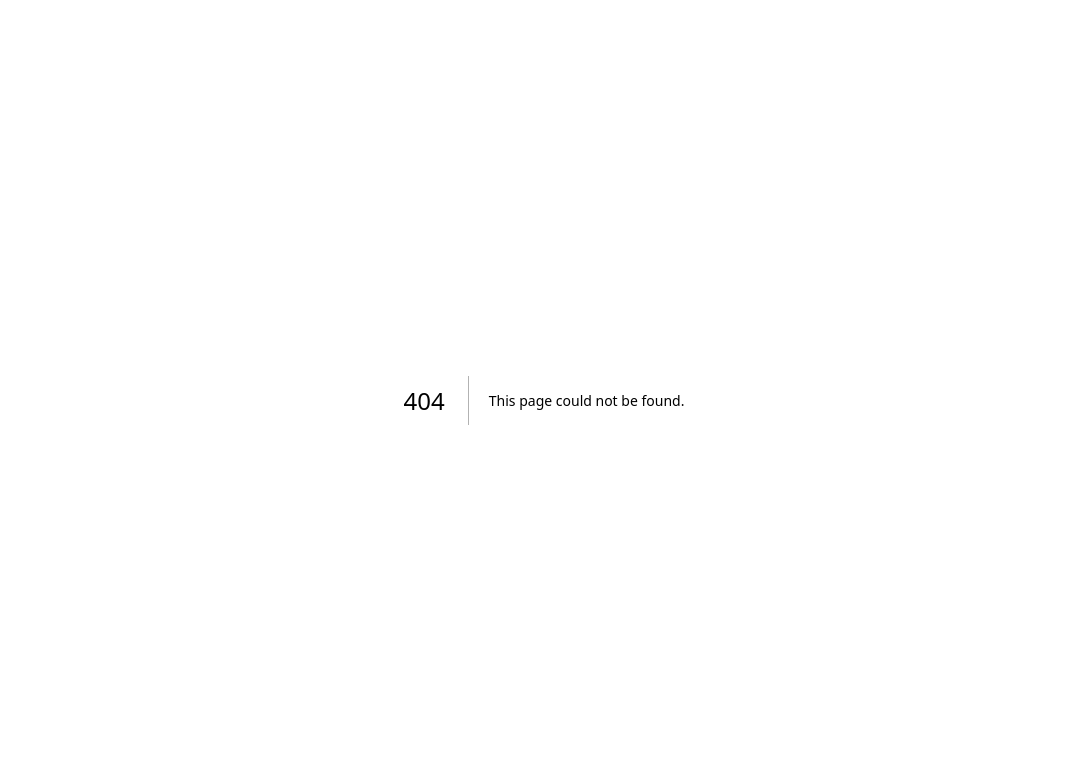
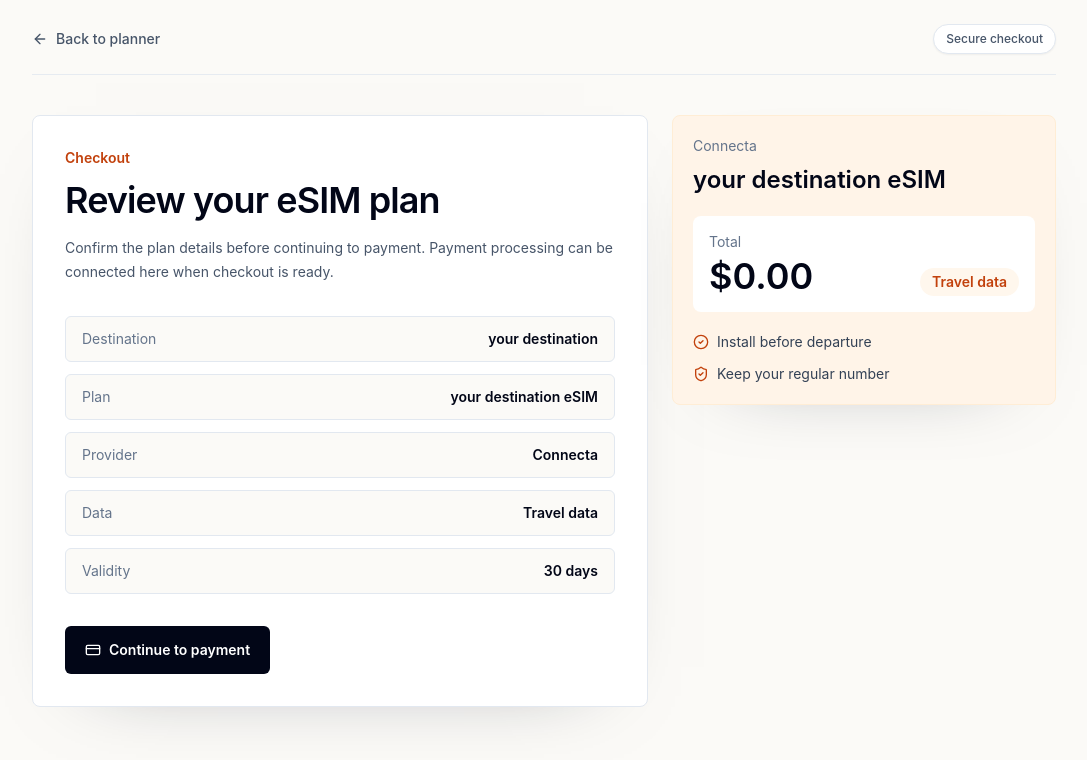
Before and after one commit to trinayanswarup/Connecta, a Next.js app in the folder frontend/: page /checkout in a window 1280 px wide. Before the commit this address had no page. Shown: the top 760 px of the page, without its empty margins (96-1183 px from the left). Built offline with nearby package versions, Linux system fonts and the light colour scheme.

Commit message:
Add checkout plan selection links

```diff
--- /dev/null
+++ b/frontend/app/checkout/page.tsx
@@ -0,0 +1,103 @@
+import Link from "next/link";
+import { ArrowLeft, CheckCircle2, CreditCard, ShieldCheck } from "lucide-react";
+
+type CheckoutPageProps = {
+  searchParams?: Promise<{
+    data?: string;
+    destination?: string;
+    plan?: string;
+    price?: string;
+    provider?: string;
+    validity?: string;
+  }>;
+};
+
+export default async function CheckoutPage({ searchParams }: CheckoutPageProps) {
+  const params = await searchParams;
+  const destination = cleanParam(params?.destination, "your destination");
+  const plan = cleanParam(params?.plan, `${destination} eSIM`);
+  const data = cleanParam(params?.data, "Travel data");
+  const validity = cleanParam(params?.validity, "30 days");
+  const provider = cleanParam(params?.provider, "Connecta");
+  const price = cleanPrice(params?.price);
+
+  return (
+    <main className="min-h-screen bg-[#fbfaf7] px-5 py-6 text-slate-950 sm:px-8">
+      <div className="mx-auto max-w-5xl">
+        <nav className="mb-10 flex items-center justify-between border-b border-slate-200/80 pb-5">
+          <Link className="inline-flex items-center gap-2 text-sm font-medium text-slate-600 transition hover:text-slate-950" href="/trip/new">
+            <ArrowLeft className="h-4 w-4" />
+            Back to planner
+          </Link>
+          <span className="rounded-full border border-slate-200 bg-white px-3 py-1.5 text-xs font-medium text-slate-600 shadow-sm">
+            Secure checkout
+          </span>
+        </nav>
+
+        <section className="grid gap-6 lg:grid-cols-[1fr_24rem] lg:items-start">
+          <div className="rounded-lg border border-slate-200 bg-white p-6 shadow-[0_24px_80px_-64px_rgba(15,23,42,0.5)] sm:p-8">
+            <p className="text-sm font-semibold text-orange-700">Checkout</p>
+            <h1 className="mt-3 text-4xl font-semibold tracking-tight text-slate-950">Review your eSIM plan</h1>
+            <p className="mt-4 max-w-2xl text-sm leading-6 text-slate-600">
+              Confirm the plan details before continuing to payment. Payment processing can be connected here when checkout is ready.
+            </p>
+
+            <div className="mt-8 grid gap-3">
+              <CheckoutRow label="Destination" value={destination} />
+              <CheckoutRow label="Plan" value={plan} />
+              <CheckoutRow label="Provider" value={provider} />
+              <CheckoutRow label="Data" value={data} />
+              <CheckoutRow label="Validity" value={validity} />
+            </div>
+
+            <button className="mt-8 inline-flex h-12 w-full items-center justify-center gap-2 rounded-md bg-slate-950 px-5 text-sm font-semibold text-white transition hover:-translate-y-0.5 hover:bg-slate-800 sm:w-auto">
+              <CreditCard className="h-4 w-4" />
+              Continue to payment
+            </button>
+          </div>
+
+          <aside className="rounded-lg border border-orange-100 bg-[#fff4e8] p-5 text-slate-950 shadow-[0_24px_80px_-64px_rgba(15,23,42,0.5)]">
+            <div className="text-sm text-slate-500">{provider}</div>
+            <h2 className="mt-2 text-2xl font-semibold">{plan}</h2>
+            <div className="mt-5 flex items-end justify-between gap-4 rounded-lg bg-white p-4">
+              <div>
+                <div className="text-sm text-slate-500">Total</div>
+                <div className="mt-1 text-4xl font-semibold">${price}</div>
+              </div>
+              <span className="rounded-full bg-orange-50 px-3 py-1 text-sm font-semibold text-orange-700">{data}</span>
+            </div>
+            <div className="mt-5 grid gap-3 text-sm text-slate-700">
+              <span className="flex items-center gap-2">
+                <CheckCircle2 className="h-4 w-4 text-orange-700" />
+                Install before departure
+              </span>
+              <span className="flex items-center gap-2">
+                <ShieldCheck className="h-4 w-4 text-orange-700" />
+                Keep your regular number
+              </span>
+            </div>
+          </aside>
+        </section>
+      </div>
+    </main>
+  );
+}
+
+function CheckoutRow({ label, value }: { label: string; value: string }) {
+  return (
+    <div className="flex items-center justify-between gap-4 rounded-md border border-slate-200 bg-[#fbfaf7] px-4 py-3">
+      <span className="text-sm text-slate-500">{label}</span>
+      <span className="text-right text-sm font-semibold text-slate-950">{value}</span>
+    </div>
+  );
+}
+
+function cleanParam(value: string | undefined, fallback: string) {
+  return typeof value === "string" && value.trim() ? value.trim() : fallback;
+}
+
+function cleanPrice(value: string | undefined) {
+  const parsed = Number(value);
+
+  return Number.isFinite(parsed) ? parsed.toFixed(2) : "0.00";
+}
--- a/frontend/components/PlanComparison.tsx
+++ b/frontend/components/PlanComparison.tsx
@@ -1,11 +1,14 @@
+import Link from "next/link";
+
 import type { PlanOption } from "@/lib/graphql";
 
 type PlanComparisonProps = {
   selected: PlanOption;
   alternatives: PlanOption[];
+  checkoutHref?: string;
 };
 
-export function PlanComparison({ selected, alternatives }: PlanComparisonProps) {
+export function PlanComparison({ selected, alternatives, checkoutHref }: PlanComparisonProps) {
   const option = bestAlternativeForUsage(selected, alternatives);
 
   return (
@@ -33,6 +36,14 @@ export function PlanComparison({ selected, alternatives }: PlanComparisonProps)
               <PlanMetric label="Price" value={`$${option.priceUsd.toFixed(2)}`} />
               <PlanMetric label="Valid" value={`${option.validityDays}d`} />
             </div>
+            {checkoutHref ? (
+              <Link
+                className="inline-flex h-9 items-center justify-center rounded-md border border-slate-200 bg-white px-3 text-sm font-semibold text-slate-800 transition hover:border-orange-200 hover:bg-orange-50 md:self-end"
+                href={checkoutHref}
+              >
+                Choose
+              </Link>
+            ) : null}
           </div>
         </article>
       </div>
@@ -40,7 +51,7 @@ export function PlanComparison({ selected, alternatives }: PlanComparisonProps)
   );
 }
 
-function bestAlternativeForUsage(selected: PlanOption, alternatives: PlanOption[]) {
+export function bestAlternativeForUsage(selected: PlanOption, alternatives: PlanOption[]) {
   const usableAlternatives = alternatives.filter((plan) => plan.id !== selected.id);
 
   if (usableAlternatives.length === 0) {
--- a/frontend/components/PlannerExperience.tsx
+++ b/frontend/components/PlannerExperience.tsx
@@ -1,17 +1,19 @@
 "use client";
 
 import { useEffect, useMemo, useRef, useState } from "react";
+import { useRouter } from "next/navigation";
 import { ArrowRight } from "lucide-react";
 
 import { AgentStepsTrace } from "@/components/AgentStepsTrace";
 import { ConnectivityGuide } from "@/components/ConnectivityGuide";
 import { CountryPlanSelector } from "@/components/CountryPlanSelector";
-import { PlanComparison } from "@/components/PlanComparison";
+import { bestAlternativeForUsage, PlanComparison } from "@/components/PlanComparison";
 import { RecommendationCard } from "@/components/RecommendationCard";
 import { TripForm } from "@/components/TripForm";
 import { UsageBreakdown } from "@/components/UsageBreakdown";
 import { destinationOptions, plansForDestination, type DestinationKind, type MarketingPlan } from "@/lib/destination-catalog";
-import type { AgentStep, ConnectivityGuideResult, PlanOption, TripAnalysis, UsageBreakdownResult } from "@/lib/graphql";
+import { checkoutHrefForPlan } from "@/lib/checkout";
+import type { PlanOption, TripAnalysis } from "@/lib/graphql";
 
 type PlannerExperienceProps = {
   initialDestination?: string;
@@ -30,6 +32,7 @@ export function PlannerExperience({
   initialStartDate = "2026-06-10",
   initialEndDate = "2026-06-17"
 }: PlannerExperienceProps) {
+  const router = useRouter();
   const [tripDetails, setTripDetails] = useState<TripDetails>({
     destination: initialDestination,
     startDate: initialStartDate,
@@ -68,10 +71,12 @@ export function PlannerExperience({
   }
 
   function handleManualContinue(plan: MarketingPlan) {
-    setAnalysis(createManualAnalysis(plan, plans, selectedDestination.name, selectedDestination.kind));
+    const manualPlan = toPlanOption(plan, selectedDestination.name, selectedDestination.kind);
     setBestChoiceData(plan.data);
-    setResultsMode(true);
+    router.push(checkoutHrefForPlan(manualPlan, selectedDestination.name));
   }
+
+  const otherOption = analysis ? bestAlternativeForUsage(analysis.selectedPlan, analysis.alternatives) : null;
 
   return (
     <div
@@ -115,12 +120,21 @@ export function PlannerExperience({
             showResults={false}
           />
 
-          {resultsMode && analysis ? <RecommendationCard analysis={analysis} /> : null}
+          {resultsMode && analysis ? (
+            <RecommendationCard
+              analysis={analysis}
+              checkoutHref={checkoutHrefForPlan(analysis.selectedPlan, selectedDestination.name)}
+            />
+          ) : null}
         </div>
 
         {resultsMode && analysis ? (
           <div className="mt-5 grid gap-5 transition-all duration-700 ease-out">
-            <PlanComparison selected={analysis.selectedPlan} alternatives={analysis.alternatives} />
+            <PlanComparison
+              alternatives={analysis.alternatives}
+              checkoutHref={otherOption ? checkoutHrefForPlan(otherOption, selectedDestination.name) : undefined}
+              selected={analysis.selectedPlan}
+            />
             <UsageBreakdown breakdown={analysis.usageBreakdown} />
             {analysis.connectivityGuide ? <ConnectivityGuide guide={analysis.connectivityGuide} /> : null}
             <AgentStepsTrace steps={analysis.agentSteps} />
@@ -162,29 +176,6 @@ const plannerBenefits = [
   }
 ];
 
-function createManualAnalysis(plan: MarketingPlan, plans: MarketingPlan[], destination: string, kind: DestinationKind): TripAnalysis {
-  const selectedPlan = toPlanOption(plan, destination, kind);
-  const alternatives = plans
-    .map((candidate) => toPlanOption(candidate, destination, kind))
-    .filter((candidate) => candidate.id !== selectedPlan.id)
-    .sort((first, second) => Math.abs(first.dataGb - selectedPlan.dataGb) - Math.abs(second.dataGb - selectedPlan.dataGb))
-    .slice(0, 3);
-
-  return {
-    tripId: "manual-selection",
-    agentRunId: "manual-selection",
-    estimatedGb: Math.min(selectedPlan.dataGb, 12),
-    recommendedGb: selectedPlan.dataGb,
-    confidence: 1,
-    usageBreakdown: defaultBreakdown(selectedPlan.dataGb),
-    selectedPlan,
-    recommendation: `${selectedPlan.name} is selected for this trip, with ${selectedPlan.dataGb} GB available for ${destination}.`,
-    alternatives,
-    connectivityGuide: defaultConnectivityGuide,
-    agentSteps: manualSteps
-  };
-}
-
 function toPlanOption(plan: MarketingPlan, destination: string, kind: DestinationKind): PlanOption {
   const dataGb = parseDataGb(plan.data) ?? 50;
 
@@ -210,36 +201,6 @@ function providerForDestination(kind: DestinationKind) {
   return "Connecta Local";
 }
 
-function defaultBreakdown(dataGb: number): UsageBreakdownResult {
-  return {
-    maps: round1(dataGb * 0.18),
-    streaming: round1(dataGb * 0.28),
-    socialMedia: round1(dataGb * 0.22),
-    videoCalls: round1(dataGb * 0.14),
-    hotspot: round1(dataGb * 0.08),
-    work: round1(dataGb * 0.1)
-  };
-}
-
-const defaultConnectivityGuide: ConnectivityGuideResult = {
-  beforeDeparture: ["Install the eSIM app before leaving and keep your primary SIM active for account verification."],
-  airportSetup: ["Turn on the travel data plan after landing and run a quick connectivity check."],
-  offlineStrategy: ["Save maps, hotel details, and tickets offline before departure."],
-  backupInternet: ["Keep airport Wi-Fi and hotel Wi-Fi as fallback options."],
-  emergencyAccess: ["Keep roaming disabled until needed, then enable it only for emergency access."]
-};
-
-const manualSteps: AgentStep[] = [
-  {
-    name: "Plan optimization",
-    status: "COMPLETED",
-    durationMs: 1,
-    inputSummary: "Manual plan selection",
-    outputSummary: "Selected plan shown with nearby alternatives",
-    retries: 0
-  }
-];
-
 function parseDataGb(value: string) {
   const match = value.match(/^(\d+(?:\.\d+)?)\s*GB$/i);
 
@@ -257,7 +218,3 @@ function parseUsd(value: string) {
 
   return Number.isFinite(parsed) ? parsed : 0;
 }
-
-function round1(value: number) {
-  return Math.round(value * 10) / 10;
-}
--- a/frontend/components/RecommendationCard.tsx
+++ b/frontend/components/RecommendationCard.tsx
@@ -1,13 +1,15 @@
 import type { ReactNode } from "react";
+import Link from "next/link";
 import { CalendarDays, CheckCircle2, CircleDollarSign, SignalHigh } from "lucide-react";
 
 import type { TripAnalysis } from "@/lib/graphql";
 
 type RecommendationCardProps = {
   analysis: TripAnalysis;
+  checkoutHref?: string;
 };
 
-export function RecommendationCard({ analysis }: RecommendationCardProps) {
+export function RecommendationCard({ analysis, checkoutHref }: RecommendationCardProps) {
   return (
     <section className="overflow-hidden rounded-lg border border-slate-200 bg-white shadow-[0_28px_90px_-68px_rgba(15,23,42,0.55)]">
       <div className="grid gap-6 p-6 sm:p-8 lg:grid-cols-[1fr_0.62fr] lg:items-center">
@@ -18,6 +20,14 @@ export function RecommendationCard({ analysis }: RecommendationCardProps) {
           </div>
           <h2 className="mt-5 text-4xl font-semibold leading-tight text-slate-950">{analysis.selectedPlan.name}</h2>
           <p className="mt-3 max-w-2xl text-sm leading-7 text-slate-600">{analysis.recommendation}</p>
+          {checkoutHref ? (
+            <Link
+              className="mt-6 inline-flex h-11 items-center justify-center rounded-md bg-slate-950 px-4 text-sm font-semibold text-white transition hover:-translate-y-0.5 hover:bg-slate-800"
+              href={checkoutHref}
+            >
+              Choose this plan
+            </Link>
+          ) : null}
         </div>
 
         <div className="rounded-lg border border-orange-100 bg-[#fff4e8] p-5 text-slate-950">
--- a/frontend/components/TripForm.tsx
+++ b/frontend/components/TripForm.tsx
@@ -6,7 +6,7 @@ import { AlertCircle, ArrowRight, CalendarDays, Loader2, MapPin, SignalHigh } fr
 
 import { AgentStepsTrace } from "@/components/AgentStepsTrace";
 import { ConnectivityGuide } from "@/components/ConnectivityGuide";
-import { PlanComparison } from "@/components/PlanComparison";
+import { bestAlternativeForUsage, PlanComparison } from "@/components/PlanComparison";
 import { RecommendationCard } from "@/components/RecommendationCard";
 import { UsageBreakdown } from "@/components/UsageBreakdown";
 import {
@@ -18,6 +18,7 @@ import {
   type UsageLevel
 } from "@/lib/graphql";
 import { destinationOptions, plansForDestination, type DestinationKind, type MarketingPlan } from "@/lib/destination-catalog";
+import { checkoutHrefForPlan } from "@/lib/checkout";
 import { validateTripInput } from "@/lib/validations";
 
 const usageLabels: Array<[keyof UsageInput, string]> = [
@@ -253,8 +254,15 @@ export function TripForm({
 
       {showResults && analysis ? (
         <div className="grid gap-5 scroll-mt-6" ref={resultsRef}>
-          <RecommendationCard analysis={analysis} />
-          <PlanComparison selected={analysis.selectedPlan} alternatives={analysis.alternatives} />
+          <RecommendationCard
+            analysis={analysis}
+            checkoutHref={checkoutHrefForPlan(analysis.selectedPlan, destination)}
+          />
+          <PlanComparison
+            alternatives={analysis.alternatives}
+            checkoutHref={checkoutHrefForPlan(bestAlternativeForUsage(analysis.selectedPlan, analysis.alternatives), destination)}
+            selected={analysis.selectedPlan}
+          />
           <UsageBreakdown breakdown={analysis.usageBreakdown} />
           {analysis.connectivityGuide ? <ConnectivityGuide guide={analysis.connectivityGuide} /> : null}
           <AgentStepsTrace steps={analysis.agentSteps} />
--- /dev/null
+++ b/frontend/lib/checkout.ts
@@ -0,0 +1,20 @@
+export type CheckoutPlan = {
+  dataGb: number;
+  name: string;
+  priceUsd: number;
+  provider: string;
+  validityDays: number;
+};
+
+export function checkoutHrefForPlan(plan: CheckoutPlan, destination: string) {
+  const params = new URLSearchParams({
+    data: `${plan.dataGb} GB`,
+    destination,
+    plan: plan.name,
+    price: plan.priceUsd.toFixed(2),
+    provider: plan.provider,
+    validity: `${plan.validityDays} days`
+  });
+
+  return `/checkout?${params.toString()}`;
+}
```
